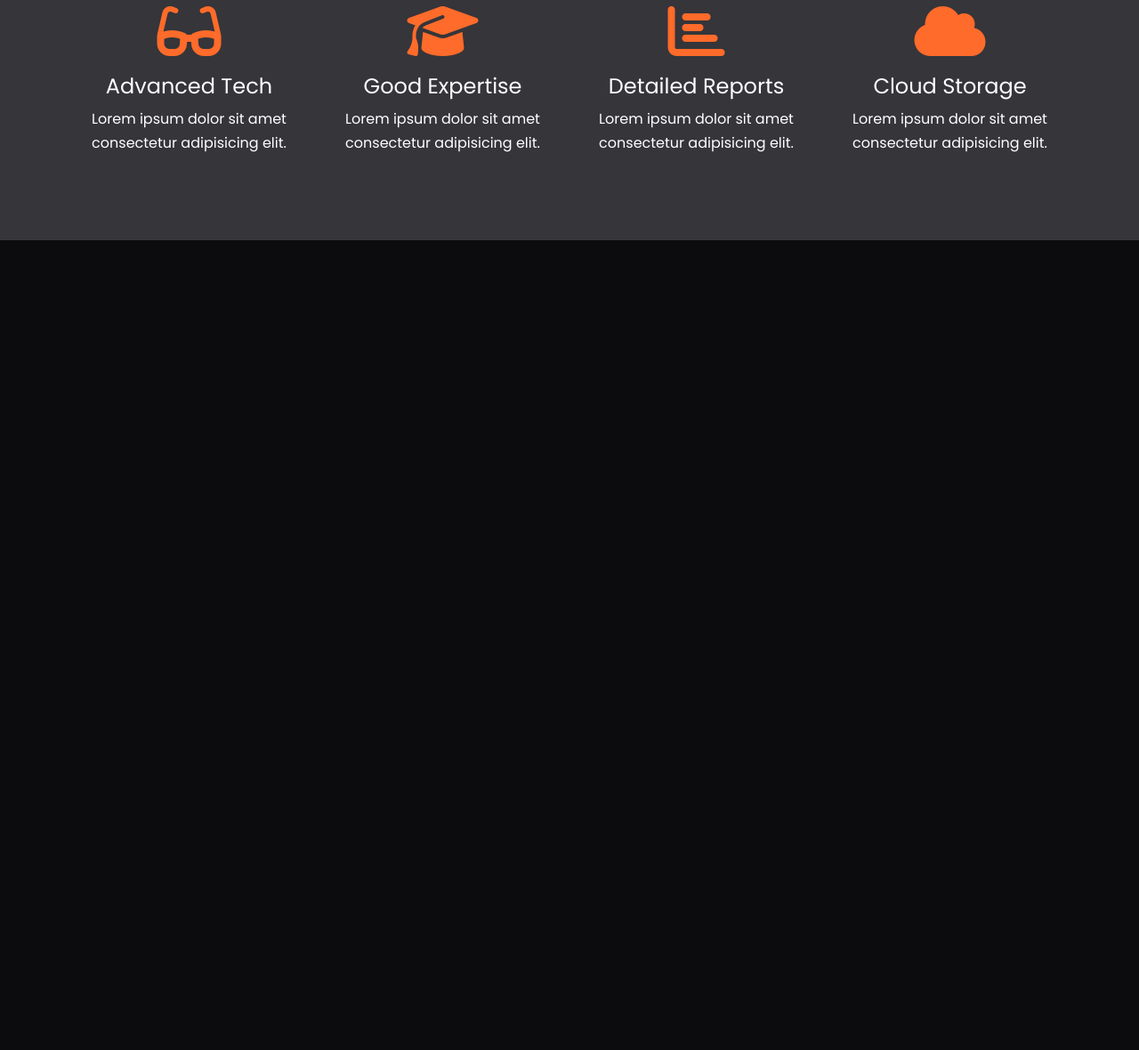
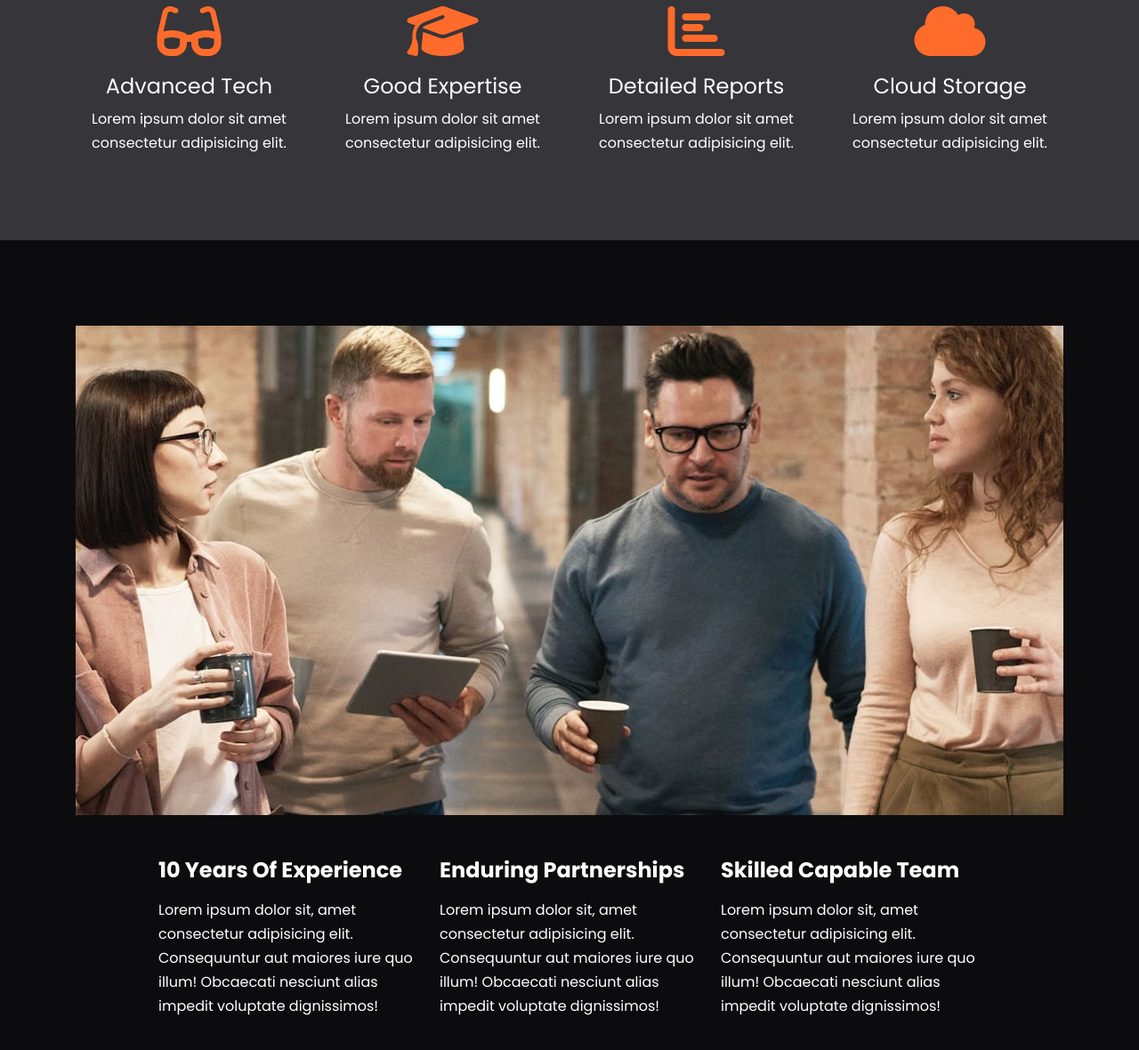
Before and after one commit to rfcmarques/software-company-website, a website: page index.html in a window 1280 px wide. Shown: the part 4211-5391 px from the top of the page at 89% size. Before the commit the page ends 4577 px from the top, so only its background shows below. Drawn offline with Linux system fonts and the light colour scheme.

Commit message:
Video section

```diff
--- a/index.html
+++ b/index.html
@@ -507,6 +507,53 @@
       </div>
     </section>
 
+    <!-- Video -->
+    <section class="video my-6">
+      <div class="container">
+        <div class="row">
+          <div class="col-12 d-flex flex-column align-items-center">
+            <div class="position-relative">
+              <img src="assets/images/video-preview.jpg" class="img-fluid" />
+              <a
+                class="video-btn"
+                data-bs-toggle="modal"
+                data-bs-target="#videoModal"
+                data-bs-src="https://youtu.be/dQw4w9WgXcQ?si=skKhdv9_BtGYSgym"
+              >
+                <span class="video-play-button"> <span></span> </span
+              ></a>
+            </div>
+          </div>
+        </div>
+        <div class="row video-points px-6 mt-5">
+          <div class="col-lg-4">
+            <h4 class="fw-bold">10 Years Of Experience</h4>
+            <p>
+              Lorem ipsum dolor sit, amet consectetur adipisicing elit.
+              Consequuntur aut maiores iure quo illum! Obcaecati nesciunt alias
+              impedit voluptate dignissimos!
+            </p>
+          </div>
+          <div class="col-lg-4">
+            <h4 class="fw-bold">Enduring Partnerships</h4>
+            <p>
+              Lorem ipsum dolor sit, amet consectetur adipisicing elit.
+              Consequuntur aut maiores iure quo illum! Obcaecati nesciunt alias
+              impedit voluptate dignissimos!
+            </p>
+          </div>
+          <div class="col-lg-4">
+            <h4 class="fw-bold">Skilled Capable Team</h4>
+            <p>
+              Lorem ipsum dolor sit, amet consectetur adipisicing elit.
+              Consequuntur aut maiores iure quo illum! Obcaecati nesciunt alias
+              impedit voluptate dignissimos!
+            </p>
+          </div>
+        </div>
+      </div>
+    </section>
+
     <script src="assets/js/replaceme.min.js"></script>
     <script src="assets/js/bootstrap.bundle.min.js"></script>
     <script src="assets/js/script.js"></script>
```
